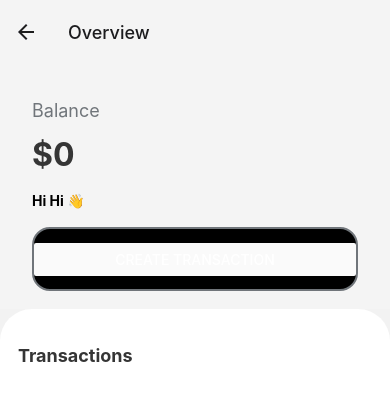
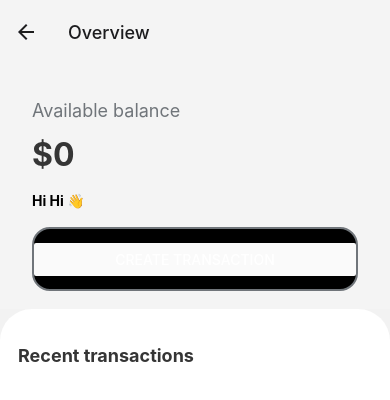
Before and after one commit to toniton/MyPayApp, a React Native app: screen /Overview in a window 390 px wide. Both pictures are taken after a click on the button "LOGIN". Shown: the top 400 px of the page. Built offline with nearby package versions, Linux system fonts and the light colour scheme; what chance would draw is missing.

Commit message:
Added more context to home titles

```diff
--- a/screens/home/index.tsx
+++ b/screens/home/index.tsx
@@ -70,7 +70,7 @@ export const HomeScreen = () => {
       <SafeAreaView />
       <View style={[styles.container]}>
         <View style={styles.section}>
-          <Text style={styles.label}>Balance</Text>
+          <Text style={styles.label}>Available balance</Text>
           <Text style={[styles.title, styles.bold]}>${balance}</Text>
         </View>
         {username && <Text style={styles.highlight}>Hi {username} 👋</Text>}
@@ -84,7 +84,7 @@ export const HomeScreen = () => {
       </View>
       <View style={[styles.curved, styles.flex, styles.sheet]}>
         <View style={[styles.section, styles.content]}>
-          <Text style={[styles.body, styles.bold]}>Transactions</Text>
+          <Text style={[styles.body, styles.bold]}>Recent transactions</Text>
         </View>
         <FlatList
           style={[styles.flex, styles.list]}
```
